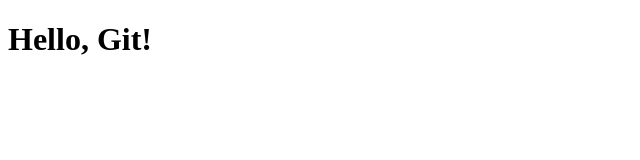
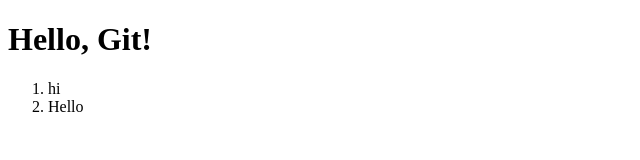
Before and after one commit to foundaway98/git-practice-egoing, a plain HTML site: page index.html in a window 1280 px wide. Shown: the full height of the page, 0-640 px from the left. Drawn offline with Linux system fonts and the light colour scheme.

Commit message:
add ol tag

```diff
--- a/index.html
+++ b/index.html
@@ -8,5 +8,9 @@
 </head>
 <body>
     <h1>Hello, <strong>Git!</strong></h1>
+    <ol>
+        <li>hi</li>
+        <li>Hello</li>
+    </ol>
 </body>
 </html>
```
